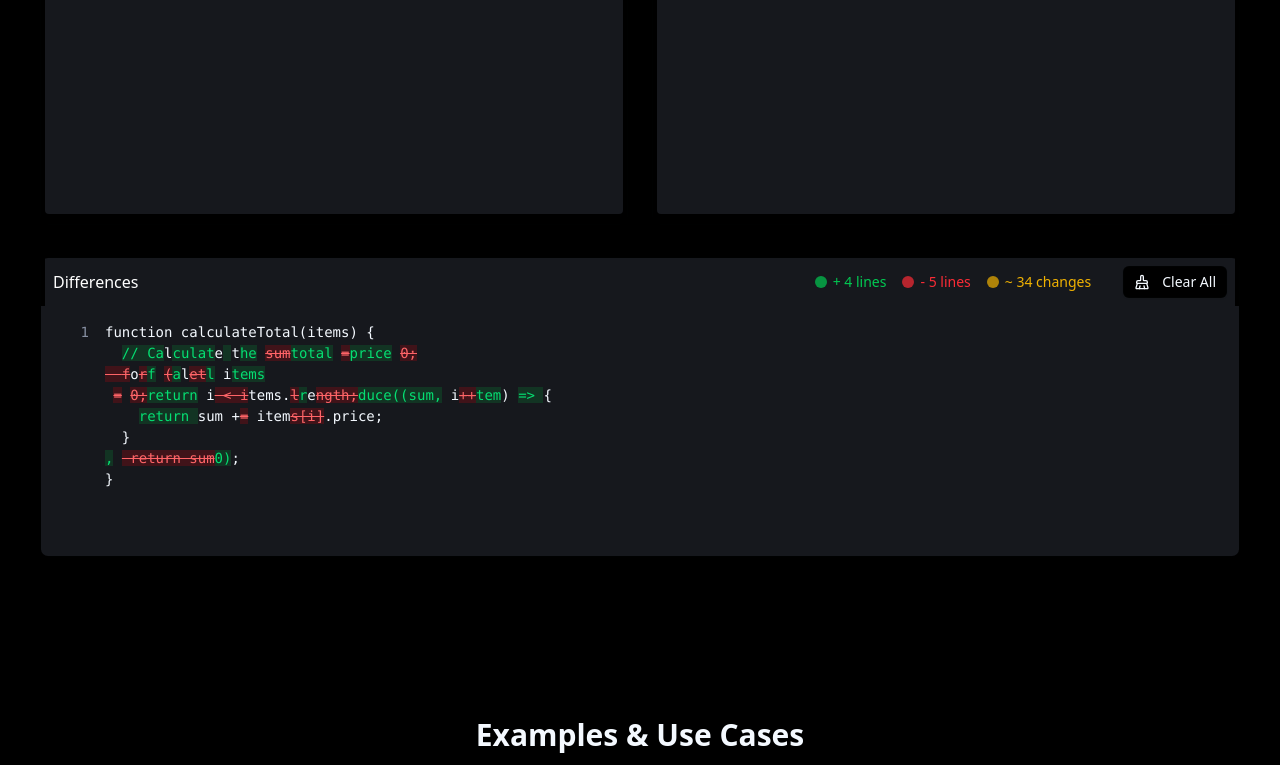
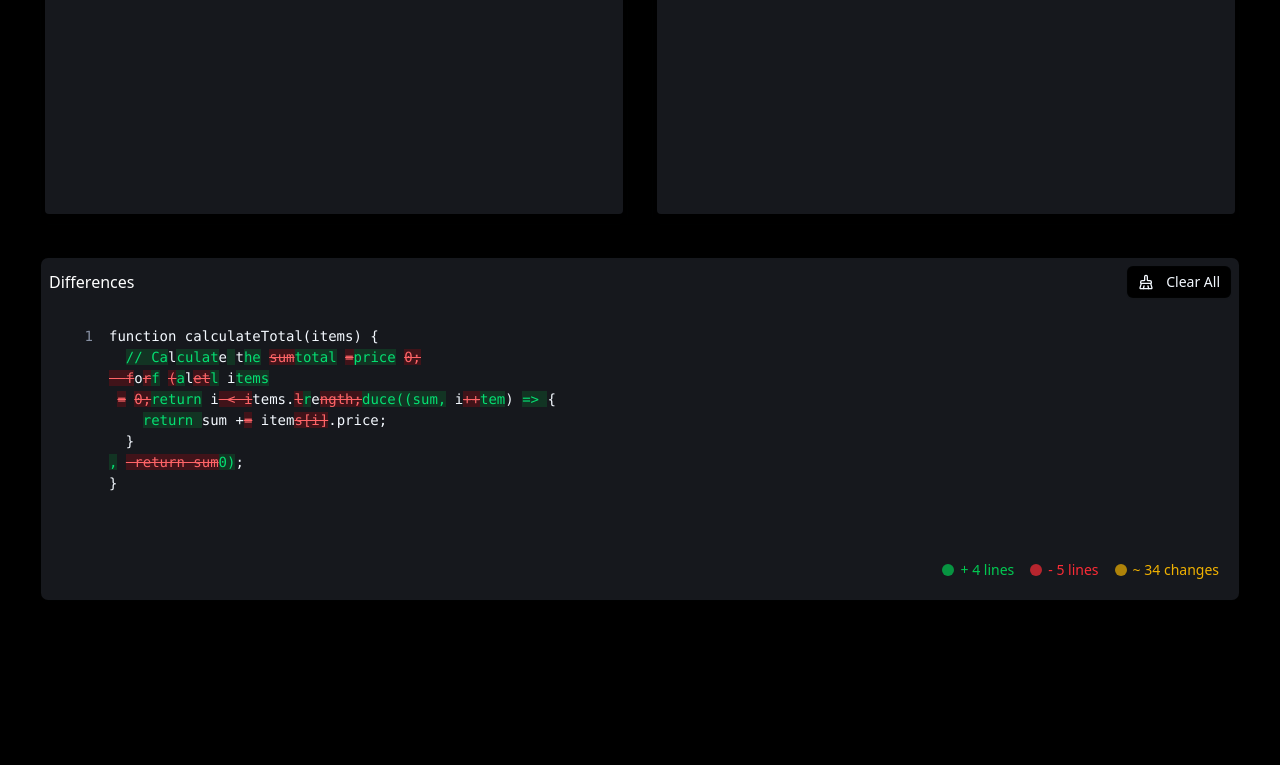
Before and after one commit to delta4infotech/dev-tools, a Next.js app: page /dev-tools/code-comparator in a window 1280 px wide. Shown: the part 467-1232 px from the top of the page. Built offline with nearby package versions, Linux system fonts and the light colour scheme.

Commit message:
Improve styling and layout in Code Comparator component; add background color to loading and no code states, enhance button layout, and adjust text sizes for better readability.

```diff
--- a/app/(dev-tools)/code-comparator/Content.tsx
+++ b/app/(dev-tools)/code-comparator/Content.tsx
@@ -328,7 +328,7 @@ export default function Content() {
     const renderDiffViewer = () => {
         if (isLoading) {
             return (
-                <div className="flex items-center justify-center h-full" style={{ minHeight: diffHeight }}>
+                <div className="flex items-center justify-center h-full px-1 bg-card" style={{ minHeight: diffHeight }}>
                     <div className="text-muted-foreground">Calculating differences...</div>
                 </div>
             );
@@ -339,7 +339,7 @@ export default function Content() {
 
         if (!trimmedOriginal && !trimmedModified) {
             return (
-                <div className="flex flex-col items-center justify-center h-full text-muted-foreground" style={{ minHeight: diffHeight }}>
+                <div className="flex flex-col items-center justify-center h-full text-muted-foreground mx-1 bg-card" style={{ minHeight: diffHeight }}>
                     <div className="text-4xl mb-2">⚖️</div>
                     <div className="text-lg font-medium">No code to compare</div>
                     <div className="text-sm mt-2">
@@ -351,7 +351,7 @@ export default function Content() {
 
         if (diffResult.characterDiff) {
             return (
-                <div className="p-4 h-full overflow-auto" style={{ minHeight: diffHeight, maxHeight: `calc(${diffHeight} + 200px)` }}>
+                <div className="p-4 h-full overflow-auto bg-card" style={{ minHeight: diffHeight, maxHeight: `calc(${diffHeight} + 200px)` }}>
                     <div className="flex items-start">
                         <div className="w-8 text-right mr-4 text-muted-foreground select-none font-mono" style={{ fontSize: `${fontSize}px` }}>1</div>
                         <div className="flex-1 font-mono whitespace-pre-wrap" style={{ fontSize: `${fontSize}px` }}>
@@ -460,36 +460,39 @@ export default function Content() {
 
                     {/* Diff Viewer Section */}
                     <div className="border border-border/50 rounded-lg overflow-hidden shadow-sm mb-16">
-                        <div className="bg-card p-2 mx-1 flex justify-between items-center">
+                        <div className="bg-card p-2  flex justify-between items-center w-full">
                             <div className="text-white font-medium">Differences</div>
-                            <div className="flex items-center gap-4">
-                                <div className="text-green-500 text-sm flex items-center">
-                                    <span className="w-3 h-3 inline-block bg-green-500 rounded-full mr-1.5 opacity-70"></span>
+
+                            <Button
+                                variant="outline"
+                                onClick={handleClear}
+                                className="px-3 py-1.5 h-8 text-sm ml-4"
+                                size="sm"
+                                disabled={!originalCode && !modifiedCode}
+                            >
+                                <BrushCleaning className="w-3.5 h-3.5 mr-1.5" />
+                                Clear All
+                            </Button>
+
+                        </div>
+                        <div className="bg-card text-white p-1">
+                            {renderDiffViewer()}
+                            <div className="flex items-center justify-end gap-4 pr-4 pb-4">
+                                <div className="text-green-500 text-xs md:text-sm flex items-center">
+                                    <span className="w-2 h-2 md:w-3 md:h-3 inline-block bg-green-500 rounded-full mr-1.5 opacity-70"></span>
                                     + {diffResult.stats.added} lines
                                 </div>
-                                <div className="text-red-500 text-sm flex items-center">
-                                    <span className="w-3 h-3 inline-block bg-red-500 rounded-full mr-1.5 opacity-70"></span>
+                                <div className="text-red-500 text-xs md:text-sm flex items-center">
+                                    <span className="w-2 h-2 md:w-3 md:h-3 inline-block bg-red-500 rounded-full mr-1.5 opacity-70"></span>
                                     - {diffResult.stats.removed} lines
                                 </div>
-                                <div className="text-yellow-500 text-sm flex items-center">
-                                    <span className="w-3 h-3 inline-block bg-yellow-500 rounded-full mr-1.5 opacity-70"></span>
+                                <div className="text-yellow-500 text-xs md:text-sm flex items-center">
+                                    <span className="w-2 h-2 md:w-3 md:h-3 inline-block bg-yellow-500 rounded-full mr-1.5 opacity-70"></span>
                                     ~ {diffResult.stats.modified} changes
                                 </div>
-                                <Button
-                                    variant="outline"
-                                    onClick={handleClear}
-                                    className="px-3 py-1.5 h-8 text-sm ml-4"
-                                    size="sm"
-                                    disabled={!originalCode && !modifiedCode}
-                                >
-                                    <BrushCleaning className="w-3.5 h-3.5 mr-1.5" />
-                                    Clear All
-                                </Button>
                             </div>
                         </div>
-                        <div className="bg-card text-white">
-                            {renderDiffViewer()}
-                        </div>
+
                     </div>
                 </div>
             </div>
```
